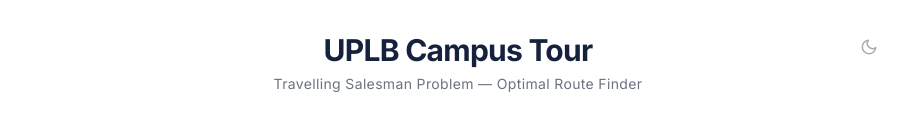
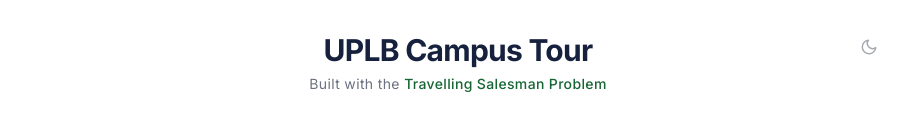
Before and after one commit to JIhushiru/UPLB-TSP-tour, a React (Vite) app in the folder frontend/: page / in a window 1280 px wide. Shown: the top 133 px of the page, without its empty margins (182-1097 px from the left). Built offline with nearby package versions, Linux system fonts and the light colour scheme.

Commit message:
style: update subtitle to "Built with the Travelling Salesman Problem"

```diff
--- a/frontend/src/App.tsx
+++ b/frontend/src/App.tsx
@@ -124,7 +124,8 @@
             UPLB Campus Tour
           </h1>
           <p className="m-0 text-muted text-sm tracking-wide">
-            Travelling Salesman Problem &mdash; Optimal Route Finder
+            Built with the{" "}
+            <span className="text-accent-foreground font-medium">Travelling Salesman Problem</span>
           </p>
         </div>
         <button
```
